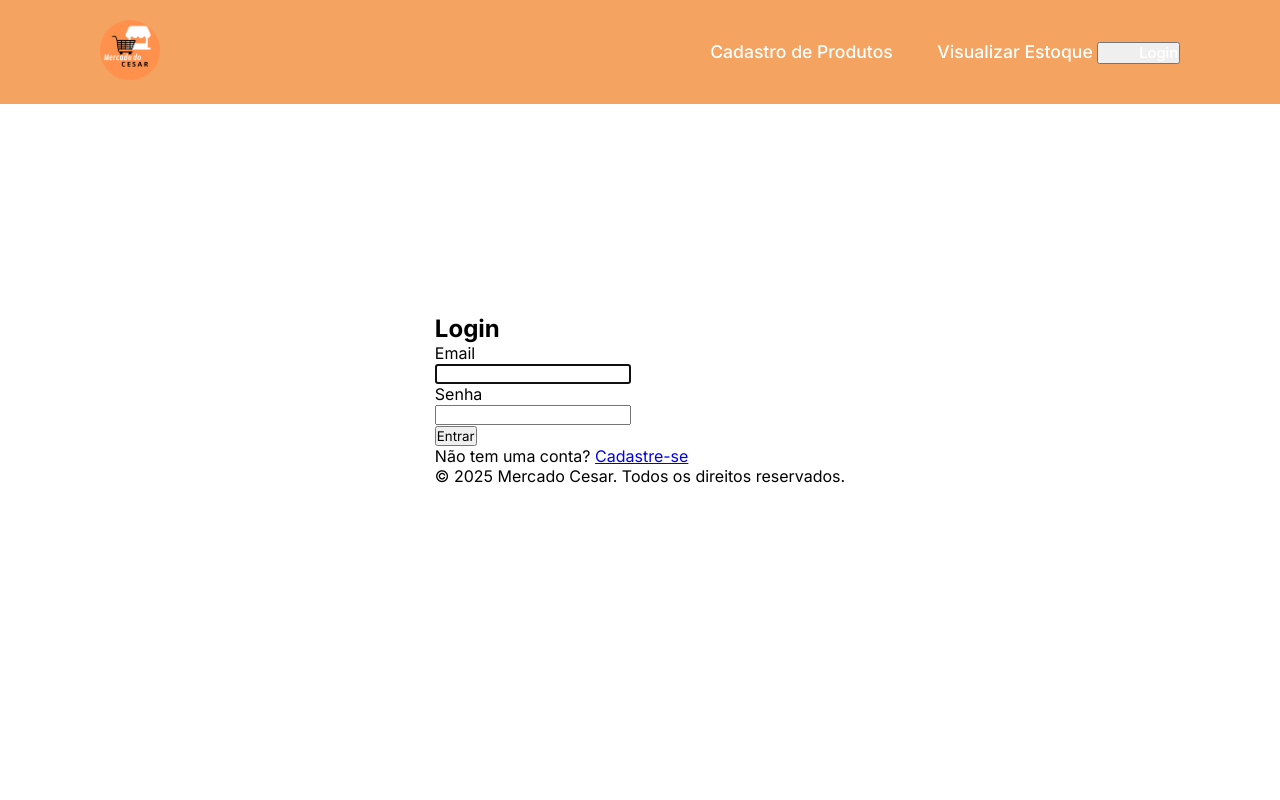
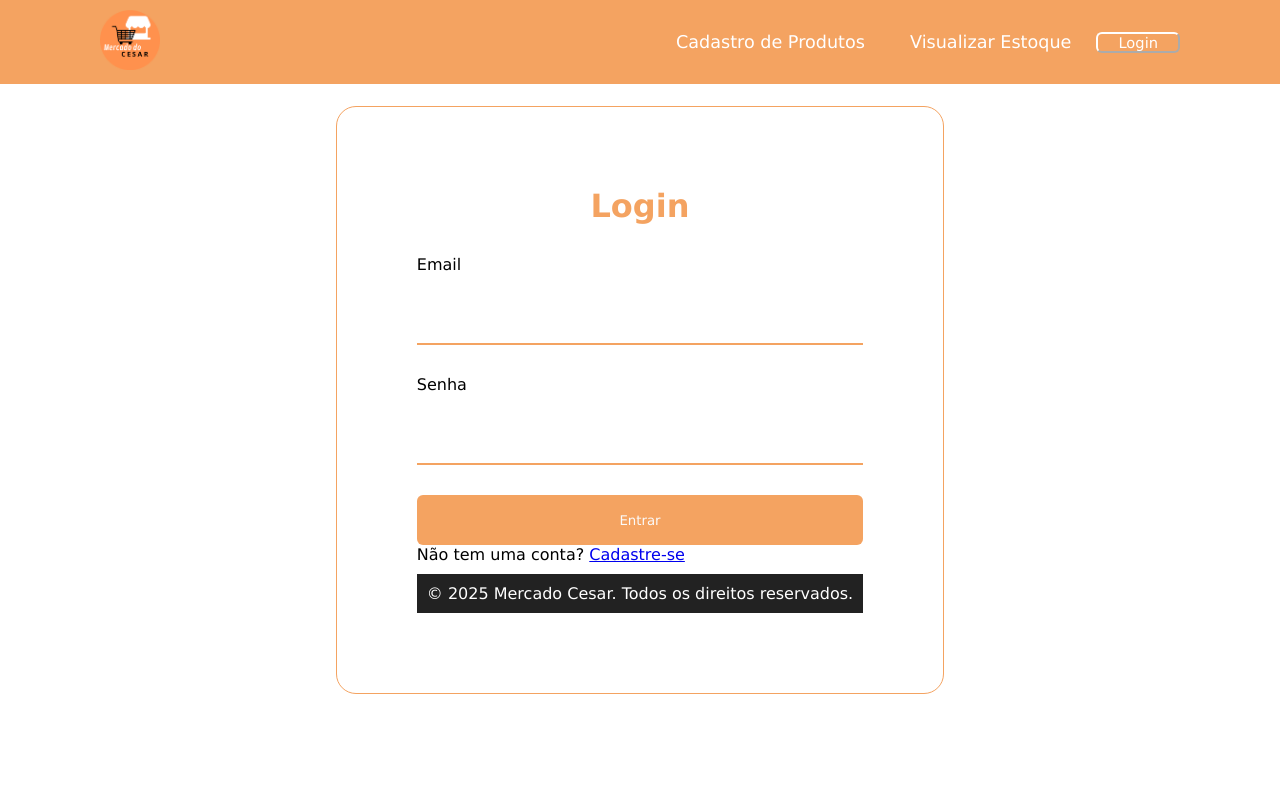
Before and after one commit to GabrielNFR/Mercado-Cesar, a Django app: page /accounts/login/ in a window 1280 px wide. Run offline with Django 5.2, Linux system fonts and the light colour scheme.

Commit message:
Refactor CSS styles for login page layout

```diff
--- a/mercadocesar/static/css/testelogin.css
+++ b/mercadocesar/static/css/testelogin.css
@@ -1,38 +1,34 @@
 @import url('https://fonts.googleapis.com/css2?family=Inter:ital,opsz,wght@0,14..32,100..900;1,14..32,100..900&display=swap');
 
-/* ESTILO GERAL */
-* {
+*{
     margin: 0;
     padding: 0;
     box-sizing: border-box;
-    font-family: "Inter", sans-serif;
-}
+    font-family:verdana;}
 
-html {
-    scroll-behavior: smooth;
-}
+body{
+background-color:white;
+display:flex;
+flex-direction: column;
+justify-content:center;
+align-items:center;
+min-height: 100vh;
+margin: 0px;}
 
-body {
-    display: flex;
-    justify-content: center;
-    align-items: center;
-    min-height: 100vh;
-    background-color: white;
-}
 
-/* CABEÇALHO */
 header {
+    text-decoration: none;
     position: fixed;
     top: 0;
     left: 0;
     width: 100%;
-    padding: 20px 100px;
+    padding: 10px 100px;
     display: flex;
     justify-content: space-between;
     align-items: center;
     z-index: 99;
-    background-color: #f4a361;
-}
+    background-color:#f4a361;
+    color:white;}
 
 .logo img {
     width: 60px;
@@ -44,8 +40,10 @@ header {
     font-size: 1.1em;
     color: #fff;
     text-decoration: none;
-    font-weight: 500;
-    margin-left: 40px;
+    font-weight: 300px;
+    margin-left: 0px;
+    border:#fbfaf9;
+    margin: 20px;
 }
 
 .menu a::after {
@@ -67,7 +65,7 @@ header {
     transform: scaleX(1);
 }
 
-.menu .loginpopup{
+.menu .login.popup{
     width: 130px;
     height: 50px;
     background-color: transparent;
@@ -75,14 +73,136 @@ header {
     outline: none;
     border-radius: 6px;
     cursor: pointer;
-    font-size: 1.1em;
+    font-size: 1.0em;
     color: white;
     font-weight: 500;
     margin-left: 40px;
     transition: .5s;
 }
 
-.menu .loginpopup:hover {
+.menu .regis.popup{
+    width: 130px;
+    height: 50px;
+    background-color: transparent;
+    border: 2px solid white;
+    outline: none;
+    border-radius: 6px;
+    cursor: pointer;
+    font-size: 1.0em;
+    color: white;
+    font-weight: 300px;
+    margin-left: 20px;
+    transition: .5s;
+}
+
+.menu .login.popup:hover {
     background: white;
     color: #f4a361;
 }
+
+.login{
+    position: relative;
+    background: transparent;
+    border: 1px solid #f4a361;
+    border-radius: 20px;
+    justify-content: center;
+    align-items: center;
+}
+
+.login .caixa{
+    padding: 80px;
+    min-height: 30%;
+
+}
+
+.regis{
+    position: relative;
+    background: transparent;
+    border: 1px solid #f4a361;
+    border-radius: 20px;
+    justify-content: center;
+    align-items: center;
+}
+
+.regis .caixa{
+    padding: 80px;
+    min-height: 30%;
+
+}
+
+.caixa h2{
+    font-size: 2em;
+    color: #f4a361;
+    text-align: center;
+}
+
+.input{
+    position: relative;
+    width: 100%;
+    height: 90px;
+    border-bottom: 2px solid #f4a361;
+    margin: 30px 0px;
+
+}
+
+.input label{
+    position: relative;
+    top: 50%;
+    left: 5px;
+    transform: translateY(-50%);
+    font-size: 1em;
+    color: #f4a361;
+    font-weight: 500;
+    pointer-events: none;
+    transition: .5s;
+}
+
+.input input:focus~label,
+.input input:valid~label{
+    top: -5px;
+}
+
+ .input input{
+    width: 100%;
+    height: 90%;
+    background: transparent;
+    border: none;
+    outline: none;
+    font-size: 1em;
+    color: #f4a361;
+    font-weight: 500px;
+    padding: 0px 35px 0px 5px;
+}
+
+.btn{
+    width: 100%;
+    height: 50px;
+    background: #f4a361;
+    border: none;
+    outline: none;
+    border-radius: 6px;
+    cursor: pointer;
+    color: #fbfaf9;
+}
+
+
+button {
+     background-color:#f4a361;
+     color:white;
+     border-radius: 6px;
+     border-color:white;
+}
+form button:hover {
+     background-color: #333;
+      color: white;
+     }
+html {
+    scroll-behavior: smooth;
+}
+footer {
+    position: relative;
+    margin-top: 10px;
+    padding: 10px;
+    color: white;
+    background-color: #222;
+}
```
